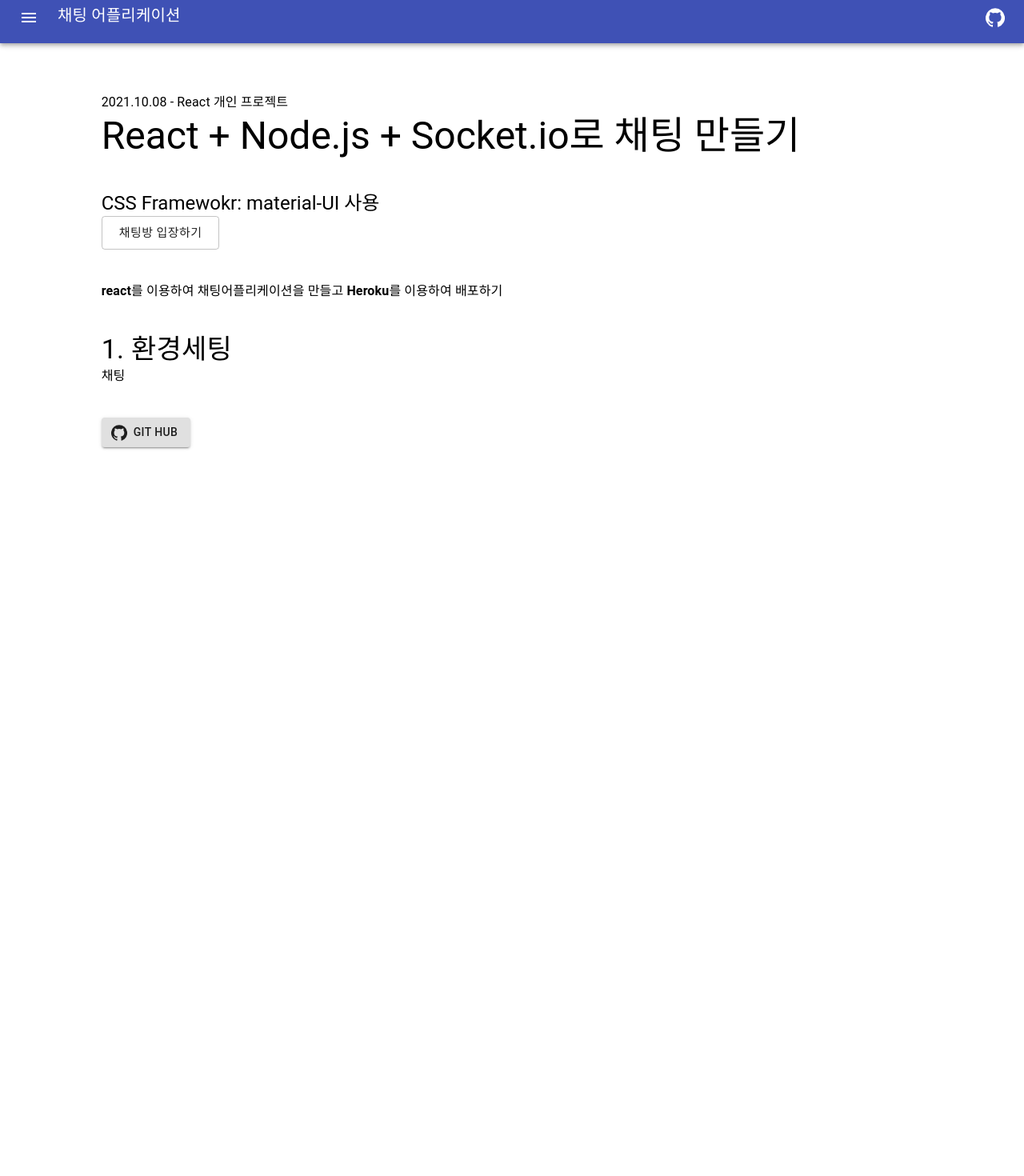
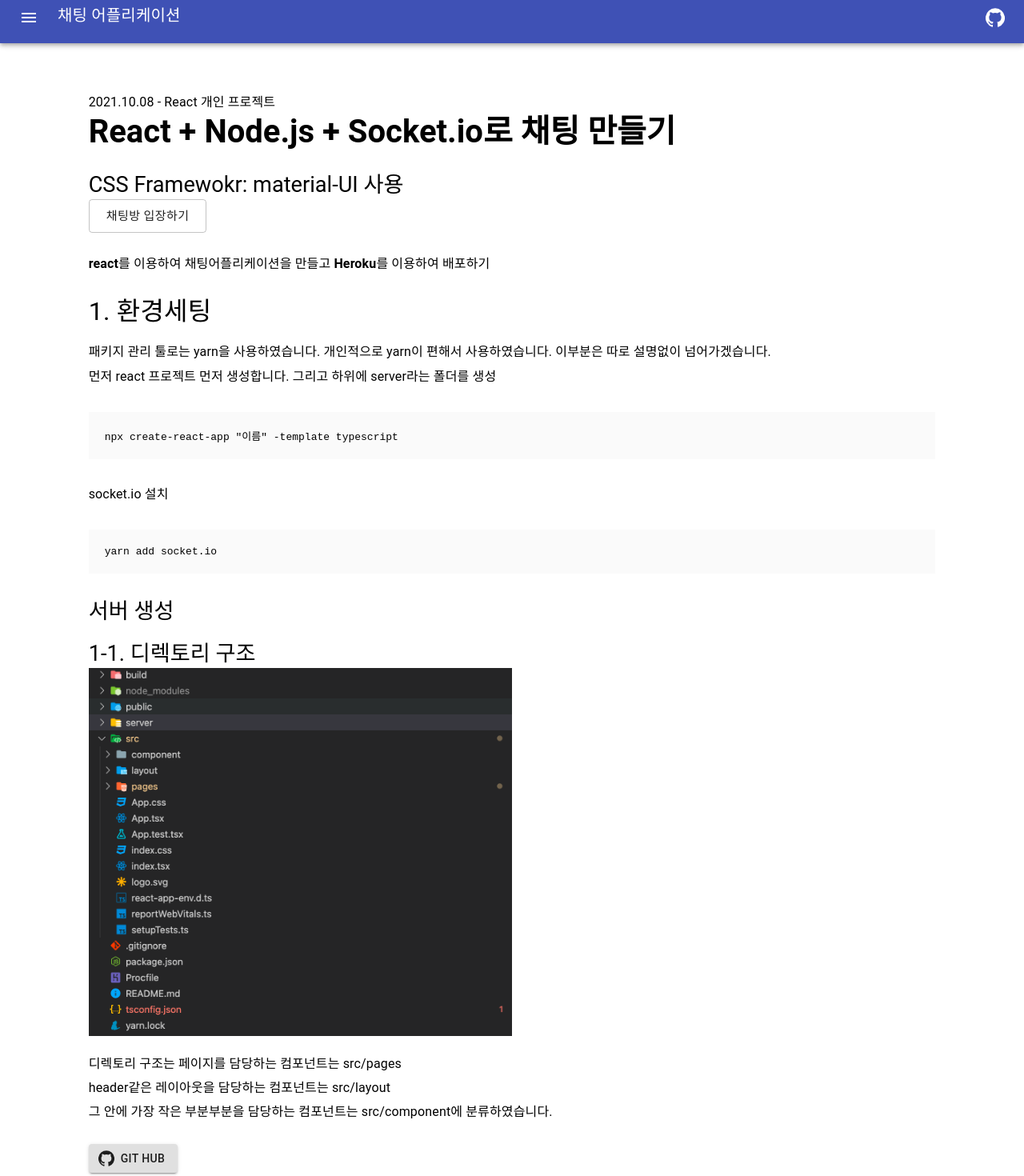
Before and after one commit to YoungGil2/Chatting-app, a React (Create React App) app: page / in a window 1280 px wide. Shown: the part 10-1480 px from the top of the page at 80% size. Before the commit the page ends 800 px from the top, so only its background shows below. Built offline with nearby package versions, Linux system fonts and the light colour scheme.

Commit message:
가이드 작성 작업 초안

```diff
--- a/src/App.css
+++ /dev/null
@@ -1,38 +0,0 @@
-.App {
-  text-align: center;
-}
-
-.App-logo {
-  height: 40vmin;
-  pointer-events: none;
-}
-
-@media (prefers-reduced-motion: no-preference) {
-  .App-logo {
-    animation: App-logo-spin infinite 20s linear;
-  }
-}
-
-.App-header {
-  background-color: #282c34;
-  min-height: 100vh;
-  display: flex;
-  flex-direction: column;
-  align-items: center;
-  justify-content: center;
-  font-size: calc(10px + 2vmin);
-  color: white;
-}
-
-.App-link {
-  color: #61dafb;
-}
-
-@keyframes App-logo-spin {
-  from {
-    transform: rotate(0deg);
-  }
-  to {
-    transform: rotate(360deg);
-  }
-}
--- a/src/layout/Header.tsx
+++ b/src/layout/Header.tsx
@@ -36,7 +36,8 @@
             </ListItem>
             <ListItem>
                 <ListItemText>
-                    <Link component={DomLink} to="/join" onClick={SideMenuToggle}>방 리스트보기</Link>
+                    {/* <Link component={DomLink} to="/join" onClick={SideMenuToggle}>방 리스트보기</Link> */}
+                    <Link onClick={()=> alert("준비중입니다.")}>방 리스트</Link>
                 </ListItemText>
             </ListItem>
         </List>
--- a/src/pages/Home.tsx
+++ b/src/pages/Home.tsx
@@ -3,32 +3,140 @@
 import Button from "@material-ui/core/Button";
 import GitHubIcon from '@material-ui/icons/GitHub';
 import { Link } from "react-router-dom";
+import { createTheme, ThemeProvider } from "@material-ui/core/styles";
 
 function Home(){
+    /**
+     * 메인 타이틀 h3 compoent="h1"
+     * 서브 타이틀 h4 component="h2"
+     * 서서브 타이틀 h5 component="h3"
+     * 내용 body1
+     */
+    const theme = createTheme();
+    theme.typography.h3 = {
+      fontSize: "1.8rem",
+      fontWeight: 700,
+      [theme.breakpoints.up("sm")]: {
+        fontSize: "2rem",
+      },
+      [theme.breakpoints.up("md")]: {
+        fontSize: "2.5rem",
+      },
+    };
+    theme.typography.h4 = {
+      fontSize: "1.6rem",
+      [theme.breakpoints.up("sm")]: {
+        fontSize: "1.8rem",
+      },
+      [theme.breakpoints.up("md")]: {
+        fontSize: "2rem",
+      },
+    };
+    theme.typography.h5 = {
+      fontSize: "1.4rem",
+      paddingTop: "1rem",
+      [theme.breakpoints.up("sm")]: {
+        fontSize: "1.5rem",
+      },
+      [theme.breakpoints.up("md")]: {
+        fontSize: "1.7rem",
+      },
+    };
+    theme.typography.body1 = {
+        padding: "1rem 0 1rem 0",
+        lineHeight: "1.9rem"
+    }
+
+
     return (
-        <Grid container justifyContent="center" style={{paddingTop: 60}}>
-            <Grid xs={11} sm={9} md={10} container spacing={5} direction="column">
+      <ThemeProvider theme={theme}>
+        <Grid container justifyContent="center" style={{ paddingTop: 60 }}>
+          <Grid xs={11} sm={9} md={10} container spacing={1} direction="column">
             <Grid item>
-                    <Typography variant="subtitle1">2021.10.08 - React 개인 프로젝트</Typography>
-                    <Typography variant="h3">React + Node.js + Socket.io로 채팅 만들기</Typography>
+              <Typography variant="subtitle1">
+                2021.10.08 - React 개인 프로젝트
+              </Typography>
+              <Typography variant="h3" component="h1">
+                React + Node.js + Socket.io로 채팅 만들기
+              </Typography>
             </Grid>
             <Grid item>
-                    <Typography variant="h5">CSS Framewokr: material-UI 사용</Typography>
-                    <Button variant="outlined" component={Link} to="/join" size="large">채팅방 입장하기</Button>
+              <Typography variant="h5" component="h3">
+                CSS Framewokr: material-UI 사용
+              </Typography>
+              <Button
+                variant="outlined"
+                component={Link}
+                to="/join"
+                size="large"
+              >
+                채팅방 입장하기
+              </Button>
             </Grid>
             <Grid item>
-                    <Typography variant="body1"><b>react</b>를 이용하여 채팅어플리케이션을 만들고 <b>Heroku</b>를 이용하여 배포하기</Typography>
+              <Typography variant="body1">
+                <b>react</b>를 이용하여 채팅어플리케이션을 만들고 <b>Heroku</b>
+                를 이용하여 배포하기
+              </Typography>
             </Grid>
             <Grid item>
-                    <Typography variant="h4">1. 환경세팅</Typography>
-                    <Typography variant="body1">채팅</Typography>
+              <Typography variant="h4" component="h2">
+                1. 환경세팅
+              </Typography>
+              <Typography variant="body1">
+                패키지 관리 툴로는 yarn을 사용하였습니다. 개인적으로 yarn이
+                편해서 사용하였습니다. 이부분은 따로 설명없이 넘어가겠습니다.<br/>
+                먼저 react 프로젝트 먼저 생성합니다. 그리고 하위에 server라는 폴더를 생성
+              </Typography>
+              <pre style={{ backgroundColor: "#fafafa", padding: 20}}>
+                npx create-react-app "이름" -template typescript
+              </pre>
+              <Typography variant="body1">
+                socket.io 설치
+              </Typography>
+              <pre style={{ backgroundColor: "#fafafa", padding: 20}}>
+                yarn add socket.io
+              </pre>
+              <Typography variant="h5" component="h3">서버 생성</Typography>
+              <Typography variant="h5" component="h3">
+                1-1. 디렉토리 구조
+              </Typography>
+              <Grid xs={11} sm={9} md={6}>
+                <img
+                  style={imgStyle}
+                  src="images/directory.png"
+                  alt="directory"
+                />
               </Grid>
-                <Grid item>
-                    <Button variant="contained" target="_blank" href="https://github.com/yeong-gil/Chatting-app" startIcon={<GitHubIcon />}>GIT HUB</Button>
+              <Typography variant="body1">
+                  디렉토리 구조는 페이지를 담당하는 컴포넌트는 src/pages<br/>
+                  header같은 레이아웃을 담당하는 컴포넌트는 src/layout<br/>
+                  그 안에 가장 작은 부분부분을 담당하는 컴포넌트는 src/component에 분류하였습니다.
+              </Typography>
             </Grid>
 
+
+
+
+
+            <Grid item>
+              <Button
+                variant="contained"
+                target="_blank"
+                href="https://github.com/yeong-gil/Chatting-app"
+                startIcon={<GitHubIcon />}
+              >
+                GIT HUB
+              </Button>
             </Grid>
           </Grid>
-    )
+        </Grid>
+      </ThemeProvider>
+    );
 }
+
+const imgStyle= {
+    display: "inline-block",
+    width: "100%",
+};
 export default Home;
```
Also changed, not shown: public/images/directory.png (added), src/logo.svg (deleted), 20 other files (tests, documents, lock files or other folders). Lines whose indentation alone changed are shown as unchanged.
